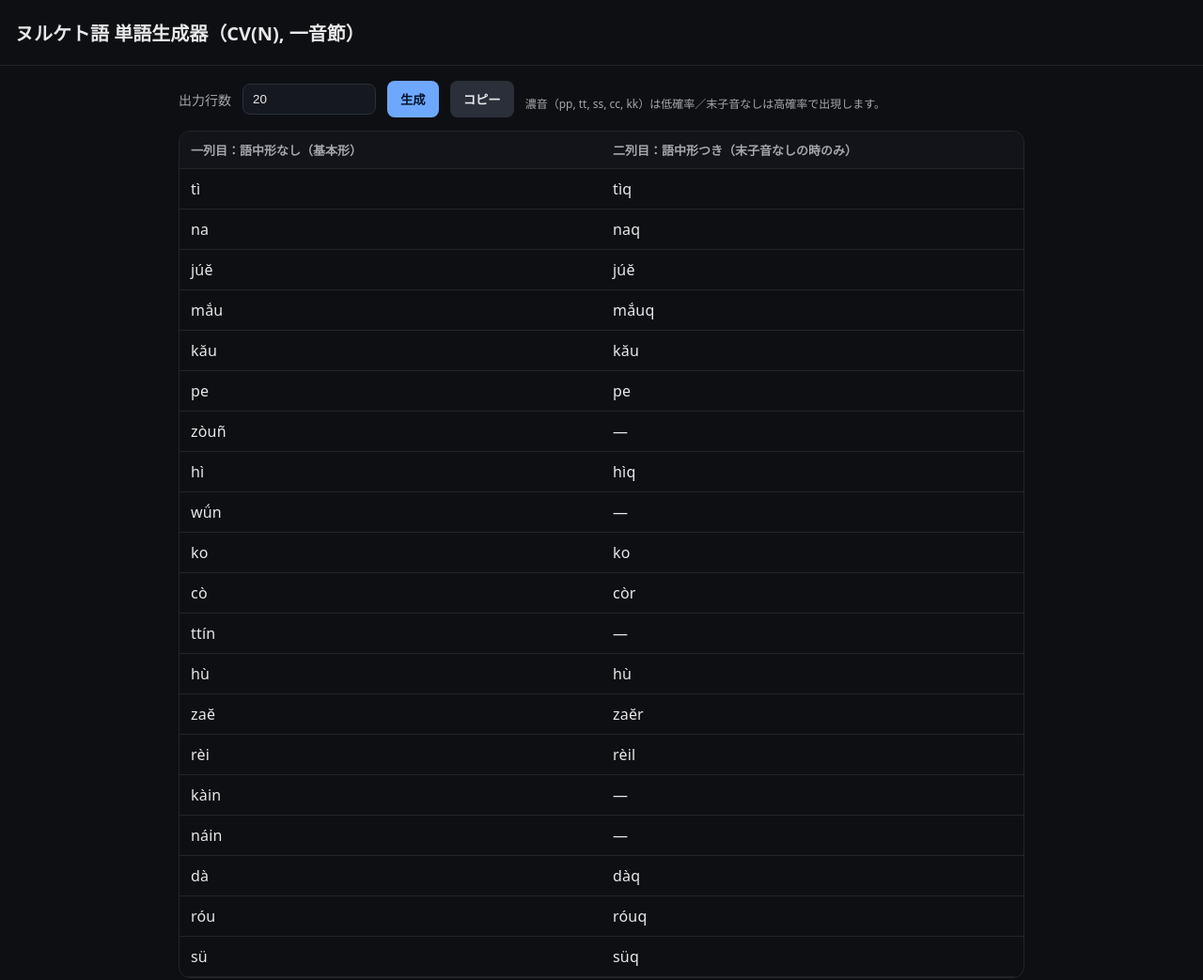
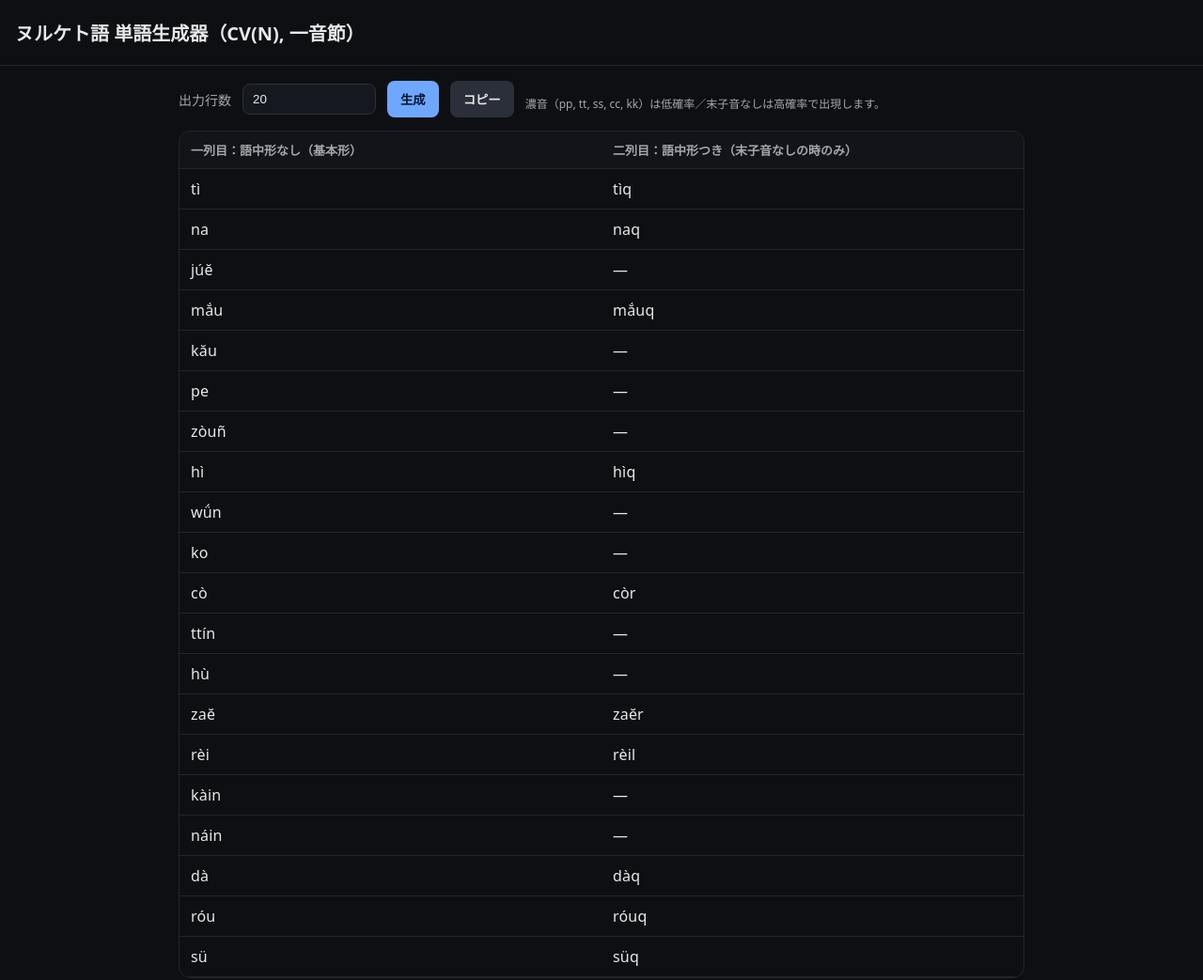
Before and after one commit to SoshuKo/NulketoGen, a plain HTML site: page index.html in a window 1280 px wide. Shown: the whole page at 94% size. Drawn offline with Linux system fonts and the light colour scheme.

Commit message:
Improve comments and medial form logic in index.html
Refactor comments for clarity and improve medial form logic.

```diff
--- a/index.html
+++ b/index.html
@@ -87,7 +87,7 @@
     ["ñ", 1],
   ];
 
-  // 語中形（末子音なしの時のみ付加）
+  // 語中形（末子音なしの時のみ付加候補）
   const MEDIALS = ["", "r", "l", "q"];
 
   // ====== 乱数ユーティリティ ======
@@ -124,11 +124,13 @@
 
     const surface = onset + nucleus + coda;
 
-    // 語中形：coda が無い場合のみ末尾に {r,l,q} などを付加
+    // 語中形列の表示ロジック
+    // 1) codaあり → "—"
+    // 2) codaなし → r/l/q なら付与、"" なら "—"
     let medialForm = "—";
     if (coda === "") {
-      const m = choice(MEDIALS);
-      medialForm = surface + (m || ""); // なしなら同一形
+        const m = choice(MEDIALS);
+        medialForm = (m === "") ? "—" : (surface + m);
     }
 
     return [surface, medialForm];
```
